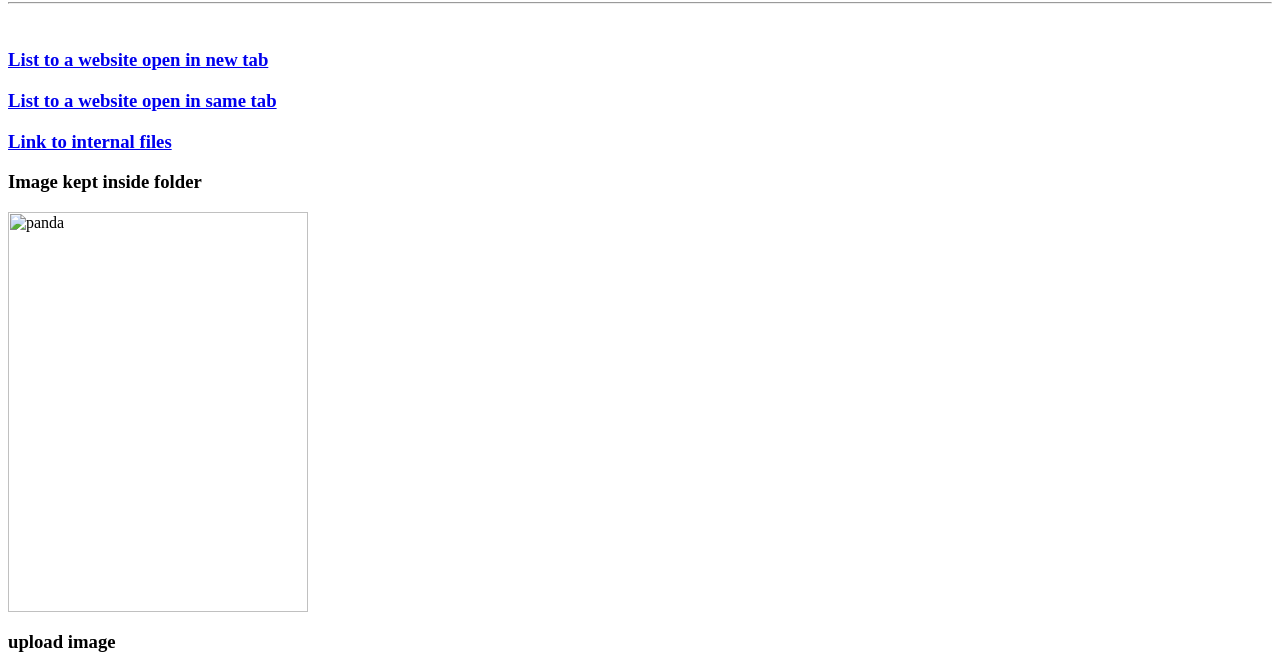
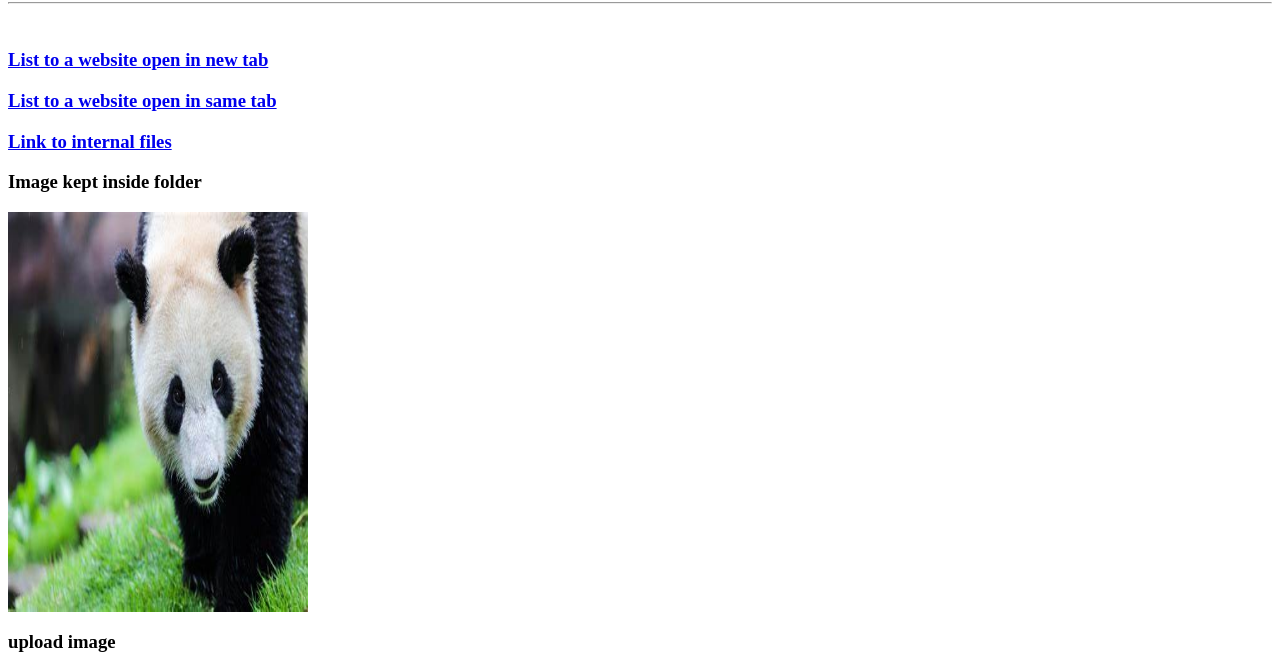
Before and after one commit to KetanMalviya/project_Start, a plain HTML site: page handson1/index.html in a window 1280 px wide. Shown: the part 64-732 px from the top of the page. Drawn offline with Linux system fonts and the light colour scheme; grey boxes are pictures that could not be loaded.

Commit message:
name change

```diff
--- a/handson1/index.html
+++ b/handson1/index.html
@@ -14,7 +14,7 @@
         <h3> <a href="https://www.prepbytes.com/"> List to a website open in same tab </a> </h3>
         <h3> <a href="D:\prepbyte\html\Handson1\inter2.html" target="_blank"> Link to internal files</a> </h3>
         <h3>Image kept inside folder</h3>
-        <img src="gOIP.jpg" alt="panda"width="300" height="400">
+        <img src="OIP.jpg" alt="panda"width="300" height="400">
         <h3> upload image</h3>
         <img src="https://wallup.net/wp-content/uploads/2019/09/919282-tropics-scenery-forests-clouds-jungle-nature.jpg" alt="nature" width="300" height="400">
         <hr>
```
